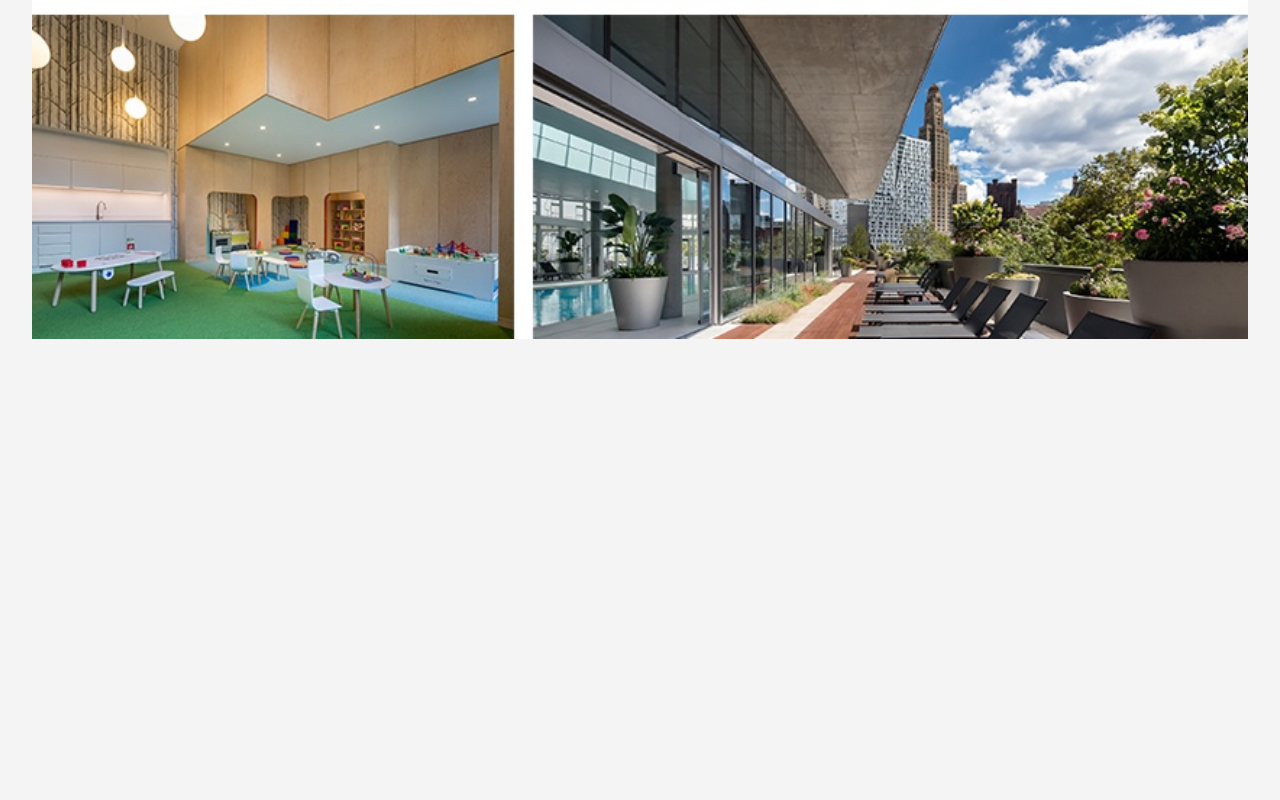
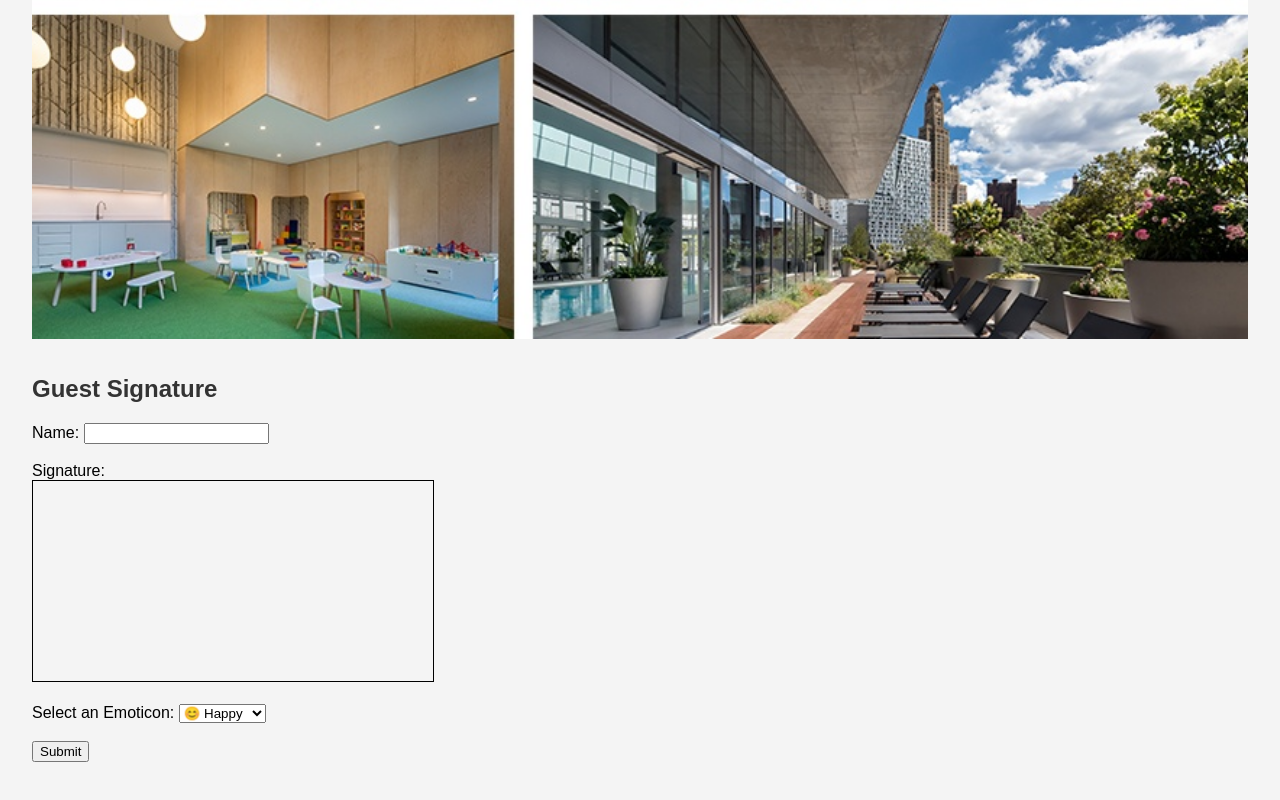
Before and after one commit to Surabhi-2504/hotel-website, a plain HTML site: page index.html in a window 1280 px wide. Shown: the part 1917-2717 px from the top of the page. Before the commit the page ends 2324 px from the top, so only its background shows below. Drawn offline with nearby package versions, Linux system fonts and the light colour scheme.

Commit message:
Update index.html

```diff
--- a/index.html
+++ b/index.html
@@ -5,6 +5,7 @@
     <meta name="viewport" content="width=device-width, initial-scale=1.0">
     <title>Hotel Website</title>
     <link rel="stylesheet" href="styles.css">
+    <script src="https://cdn.jsdelivr.net/npm/signature_pad@2.3.2/dist/signature_pad.min.js"></script>
 </head>
 <body>
     <header>
@@ -33,9 +34,34 @@
             </ul>
             <img src="images/amenities.jpg" alt="Amenities Image" style="width:100%; height:auto;">
         </section>
+        <section id="guest-signature">
+            <h2>Guest Signature</h2>
+            <form>
+                <label for="name">Name:</label>
+                <input type="text" id="name" name="name" required>
+                <br><br>
+                <label for="signature">Signature:</label>
+                <br>
+                <canvas id="signature-pad" width="400" height="200" style="border:1px solid #000;"></canvas>
+                <br><br>
+                <label for="emoticon">Select an Emoticon:</label>
+                <select id="emoticon" name="emoticon">
+                    <option value="happy">😊 Happy</option>
+                    <option value="sad">😢 Sad</option>
+                    <option value="excited">😃 Excited</option>
+                    <option value="angry">😠 Angry</option>
+                </select>
+                <br><br>
+                <input type="submit" value="Submit">
+            </form>
+        </section>
     </main>
     <footer>
         <p>&copy; 2023 Our Hotel. All rights reserved.</p>
     </footer>
+    <script>
+        var canvas = document.getElementById('signature-pad');
+        var signaturePad = new SignaturePad(canvas);
+    </script>
 </body>
 </html>
```
